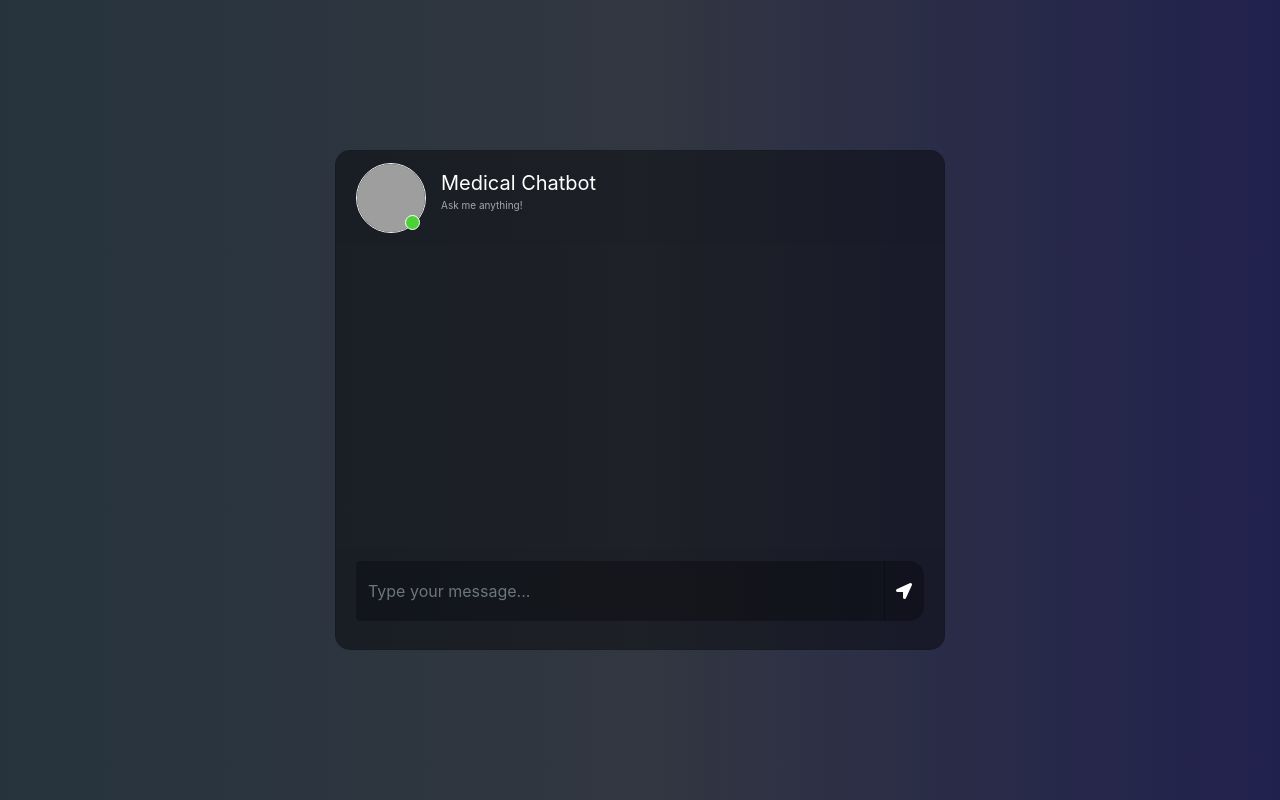
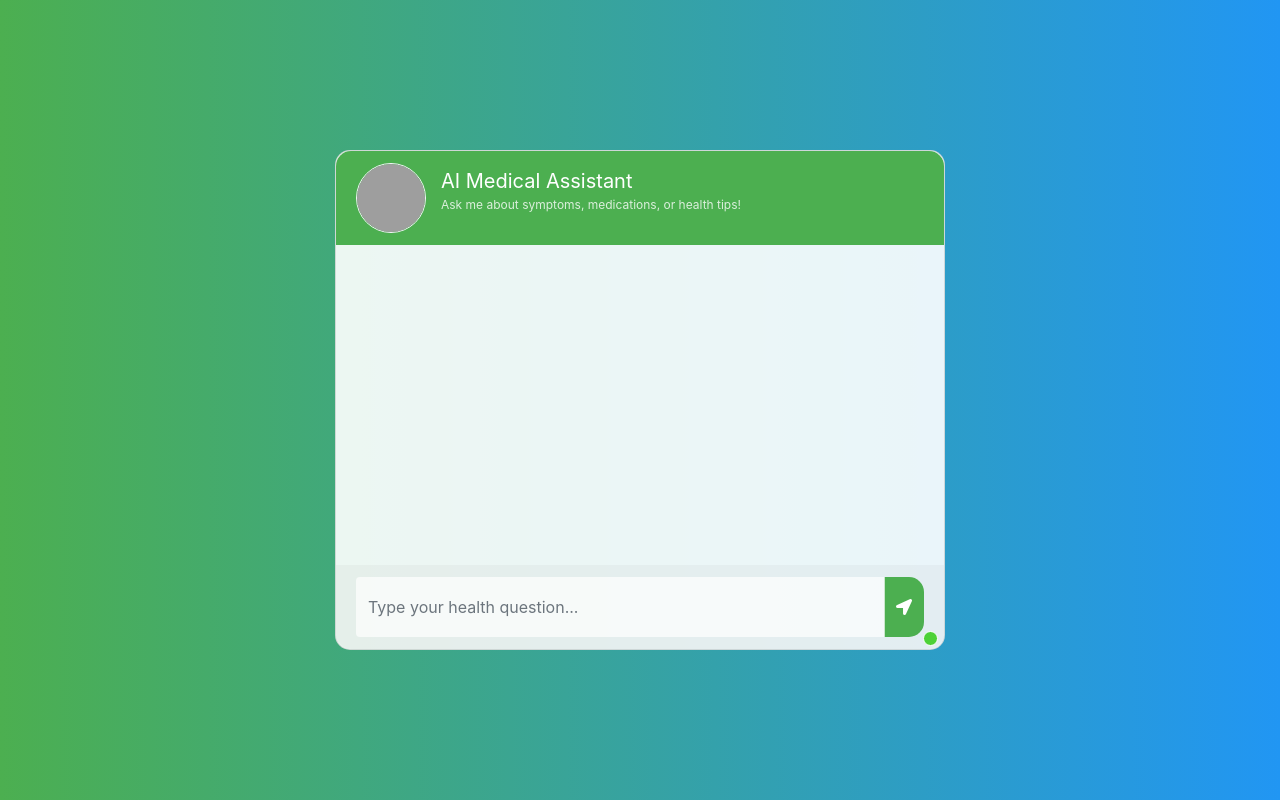
Before and after one commit to aswinselvakumar/AI-Driven-Medical-Chatbot-, a Flask app: page / in a window 1280 px wide. Run offline with Flask 3, Linux system fonts and the light colour scheme; some libraries are stand-ins or nearby versions; grey boxes are pictures that could not be loaded.

Commit message:
Web page commit

```diff
--- a/static/style.css
+++ b/static/style.css
@@ -1,223 +1,117 @@
-body,html{
+body, html {
     height: 100%;
     margin: 0;
-	background: rgb(44, 47, 59);
-   background: -webkit-linear-gradient(to right, rgb(40, 59, 34), rgb(54, 60, 70), rgb(32, 32, 43));
-	background: linear-gradient(to right, rgb(38, 51, 61), rgb(50, 55, 65), rgb(33, 33, 78));
+    background: linear-gradient(to right, #4caf50, #2196f3);
 }
 
-.chat{
+.chat {
     margin-top: auto;
     margin-bottom: auto;
 }
-.card{
+
+.card {
     height: 500px;
     border-radius: 15px !important;
-	background-color: rgba(0,0,0,0.4) !important;
+    background-color: rgba(255, 255, 255, 0.9) !important;
 }
-.contacts_body{
-	padding:  0.75rem 0 !important;
-	overflow-y: auto;
-	white-space: nowrap;
-}
-.msg_card_body{
-	overflow-y: auto;
-}
-.card-header{
+
+.card-header {
     border-radius: 15px 15px 0 0 !important;
     border-bottom: 0 !important;
+    background-color: #4caf50;
+    color: white;
 }
-.card-footer{
+
+.card-footer {
     border-radius: 0 0 15px 15px !important;
     border-top: 0 !important;
 }
-.container{
-	align-content: center;
+
+.type_msg {
+    background-color: rgba(255, 255, 255, 0.7) !important;
+    border: 0 !important;
+    color: black;
+    height: 60px !important;
 }
-.search{
-	border-radius: 15px 0 0 15px !important;
-	background-color: rgba(0,0,0,0.3) !important;
-	border:0 !important;
-	color:white !important;
-}
-.search:focus{
-	 box-shadow:none !important;
-   outline:0px !important;
-}
-.type_msg{
-	background-color: rgba(0,0,0,0.3) !important;
-	border:0 !important;
-	color:white !important;
-	height: 60px !important;
-	overflow-y: auto;
-}
-	.type_msg:focus{
-	 box-shadow:none !important;
-   outline:0px !important;
-}
-.attach_btn{
-	border-radius: 15px 0 0 15px !important;
-	background-color: rgba(0,0,0,0.3) !important;
-	border:0 !important;
+
+.send_btn {
+    border-radius: 0 15px 15px 0 !important;
+    background-color: #4caf50 !important;
+    border: 0 !important;
     color: white !important;
     cursor: pointer;
 }
-.send_btn{
-	border-radius: 0 15px 15px 0 !important;
-	background-color: rgba(0,0,0,0.3) !important;
-	border:0 !important;
-	color: white !important;
-	cursor: pointer;
-}
-.search_btn{
-	border-radius: 0 15px 15px 0 !important;
-	background-color: rgba(0,0,0,0.3) !important;
-	border:0 !important;
-	color: white !important;
-	cursor: pointer;
-}
-.contacts{
-	list-style: none;
-	padding: 0;
-}
-.contacts li{
-	width: 100% !important;
-	padding: 5px 10px;
-	margin-bottom: 15px !important;
-}
-.active{
-	background-color: rgba(0,0,0,0.3);
-}
-.user_img{
+
+.user_img {
     height: 70px;
     width: 70px;
-	border:1.5px solid #f5f6fa;
+    border: 1.5px solid #f5f6fa;
+}
 
-}
-.user_img_msg{
+.user_img_msg {
     height: 40px;
     width: 40px;
-	border:1.5px solid #f5f6fa;
+    border: 1.5px solid #f5f6fa;
+}
 
-}
-.img_cont{
-	position: relative;
-	height: 70px;
-	width: 70px;
-}
-.img_cont_msg{
-	height: 40px;
-	width: 40px;
-}
-.online_icon{
+.online_icon {
     position: absolute;
     height: 15px;
-	width:15px;
+    width: 15px;
     background-color: #4cd137;
     border-radius: 50%;
     bottom: 0.2em;
     right: 0.4em;
-	border:1.5px solid white;
+    border: 1.5px solid white;
 }
-.offline{
-	background-color: #c23616 !important;
-}
-.user_info{
+
+.user_info {
     margin-top: auto;
     margin-bottom: auto;
     margin-left: 15px;
 }
-.user_info span{
+
+.user_info span {
     font-size: 20px;
     color: white;
 }
-.user_info p{
-	font-size: 10px;
-	color: rgba(255,255,255,0.6);
+
+.user_info p {
+    font-size: 12px;
+    color: rgba(255, 255, 255, 0.8);
 }
-.video_cam{
-	margin-left: 50px;
-	margin-top: 5px;
-}
-.video_cam span{
-	color: white;
-	font-size: 20px;
-	cursor: pointer;
-	margin-right: 20px;
-}
-.msg_cotainer{
+
+.msg_cotainer {
     margin-top: auto;
     margin-bottom: auto;
     margin-left: 10px;
     border-radius: 25px;
-	background-color: rgb(82, 172, 255);
+    background-color: #e3f2fd;
     padding: 10px;
     position: relative;
+    color: black;
 }
-.msg_cotainer_send{
+
+.msg_cotainer_send {
     margin-top: auto;
     margin-bottom: auto;
     margin-right: 10px;
     border-radius: 25px;
-	background-color: #58cc71;
+    background-color: #81c784;
     padding: 10px;
     position: relative;
+    color: black;
 }
-.msg_time{
+
+.msg_time, .msg_time_send {
     position: absolute;
-	left: 0;
     bottom: -15px;
-	color: rgba(255,255,255,0.5);
+    color: rgba(0, 0, 0, 0.5);
     font-size: 10px;
 }
-.msg_time_send{
-	position: absolute;
-	right:0;
-	bottom: -15px;
-	color: rgba(255,255,255,0.5);
-	font-size: 10px;
-}
-.msg_head{
-	position: relative;
-}
-#action_menu_btn{
-	position: absolute;
-	right: 10px;
-	top: 10px;
-	color: white;
-	cursor: pointer;
-	font-size: 20px;
-}
-.action_menu{
-	z-index: 1;
-	position: absolute;
-	padding: 15px 0;
-	background-color: rgba(0,0,0,0.5);
-	color: white;
-	border-radius: 15px;
-	top: 30px;
-	right: 15px;
-	display: none;
-}
-.action_menu ul{
-	list-style: none;
-	padding: 0;
-	margin: 0;
-}
-.action_menu ul li{
-	width: 100%;
-	padding: 10px 15px;
-	margin-bottom: 5px;
-}
-.action_menu ul li i{
-	padding-right: 10px;
-}
-.action_menu ul li:hover{
-	cursor: pointer;
-	background-color: rgba(0,0,0,0.2);
-}
-@media(max-width: 576px){
-	.contacts_card{
+
+@media(max-width: 576px) {
+    .contacts_card {
         margin-bottom: 15px !important;
     }
 }
--- a/templates/chat.html
+++ b/templates/chat.html
@@ -1,17 +1,12 @@
-<link href="//maxcdn.bootstrapcdn.com/bootstrap/4.1.1/css/bootstrap.min.css" rel="stylesheet" id="bootstrap-css">
-<script src="//maxcdn.bootstrapcdn.com/bootstrap/4.1.1/js/bootstrap.min.js"></script>
-<script src="//cdnjs.cloudflare.com/ajax/libs/jquery/3.2.1/jquery.min.js"></script>
-
 <!DOCTYPE html>
 <html>
 <head>
-		<title>Chatbot</title>
-		<link rel="stylesheet" href="https://stackpath.bootstrapcdn.com/bootstrap/4.1.3/css/bootstrap.min.css" integrity="sha384-MCw98/SFnGE8fJT3GXwEOngsV7Zt27NXFoaoApmYm81iuXoPkFOJwJ8ERdknLPMO" crossorigin="anonymous">
-		<link rel="stylesheet" href="https://use.fontawesome.com/releases/v5.5.0/css/all.css" integrity="sha384-B4dIYHKNBt8Bc12p+WXckhzcICo0wtJAoU8YZTY5qE0Id1GSseTk6S+L3BlXeVIU" crossorigin="anonymous">
+    <title>AI Medical Assistant Chatbot</title>
+    <link rel="stylesheet" href="https://stackpath.bootstrapcdn.com/bootstrap/4.1.3/css/bootstrap.min.css">
+    <link rel="stylesheet" href="https://use.fontawesome.com/releases/v5.5.0/css/all.css">
     <script src="https://ajax.googleapis.com/ajax/libs/jquery/3.3.1/jquery.min.js"></script>
-		<link rel="stylesheet" type="text/css" href="{{ url_for('static', filename='style.css')}}"/>
+    <link rel="stylesheet" type="text/css" href="{{ url_for('static', filename='style.css') }}"/>
 </head>
-
 
 <body>
     <div class="container-fluid h-100">
@@ -21,23 +16,19 @@
                     <div class="card-header msg_head">
                         <div class="d-flex bd-highlight">
                             <div class="img_cont">
-									<img src="https://cdn-icons-png.flaticon.com/512/387/387569.png" class="rounded-circle user_img">
-									<!-- <img src="https://www.prdistribution.com/spirit/uploads/pressreleases/2019/newsreleases/d83341deb75c4c4f6b113f27b1e42cd8-chatbot-florence-already-helps-thousands-of-patients-to-remember-their-medication.png" class="rounded-circle user_img"> -->
+                                <img src="https://cdn-icons-png.flaticon.com/512/3774/3774299.png" class="rounded-circle user_img">
                                 <span class="online_icon"></span>
                             </div>
                             <div class="user_info">
-									<span>Medical Chatbot</span>
-									<p>Ask me anything!</p>
+                                <span>AI Medical Assistant</span>
+                                <p>Ask me about symptoms, medications, or health tips!</p>
                             </div>
                         </div>
                     </div>
-						<div id="messageFormeight" class="card-body msg_card_body">
-
-
-						</div>
+                    <div id="messageFormeight" class="card-body msg_card_body"></div>
                     <div class="card-footer">
                         <form id="messageArea" class="input-group">
-                                <input type="text" id="text" name="msg" placeholder="Type your message..." autocomplete="off" class="form-control type_msg" required/>
+                            <input type="text" id="text" name="msg" placeholder="Type your health question..." autocomplete="off" class="form-control type_msg" required/>
                             <div class="input-group-append">
                                 <button type="submit" id="send" class="input-group-text send_btn"><i class="fas fa-location-arrow"></i></button>
                             </div>
@@ -52,9 +43,7 @@
         $(document).ready(function() {
             $("#messageArea").on("submit", function(event) {
                 const date = new Date();
-					const hour = date.getHours();
-					const minute = date.getMinutes();
-					const str_time = hour+":"+minute;
+                const str_time = date.getHours() + ":" + date.getMinutes();
                 var rawText = $("#text").val();
 
                 var userHtml = '<div class="d-flex justify-content-end mb-4"><div class="msg_cotainer_send">' + rawText + '<span class="msg_time_send">'+ str_time + '</span></div><div class="img_cont_msg"><img src="https://i.ibb.co/d5b84Xw/Untitled-design.png" class="rounded-circle user_img_msg"></div></div>';
@@ -63,19 +52,17 @@
                 $("#messageFormeight").append(userHtml);
 
                 $.ajax({
-						data: {
-							msg: rawText,
-						},
+                    data: { msg: rawText },
                     type: "POST",
                     url: "/get",
                 }).done(function(data) {
-						var botHtml = '<div class="d-flex justify-content-start mb-4"><div class="img_cont_msg"><img src="https://cdn-icons-png.flaticon.com/512/387/387569.png" class="rounded-circle user_img_msg"></div><div class="msg_cotainer">' + data + '<span class="msg_time">' + str_time + '</span></div></div>';
+                    var botHtml = '<div class="d-flex justify-content-start mb-4"><div class="img_cont_msg"><img src="https://cdn-icons-png.flaticon.com/512/3774/3774299.png" class="rounded-circle user_img_msg"></div><div class="msg_cotainer">' + data + '<span class="msg_time">' + str_time + '</span></div></div>';
                     $("#messageFormeight").append($.parseHTML(botHtml));
                 });
+
                 event.preventDefault();
             });
         });
     </script>
-
 </body>
 </html>
```
Lines whose indentation alone changed are shown as unchanged.
